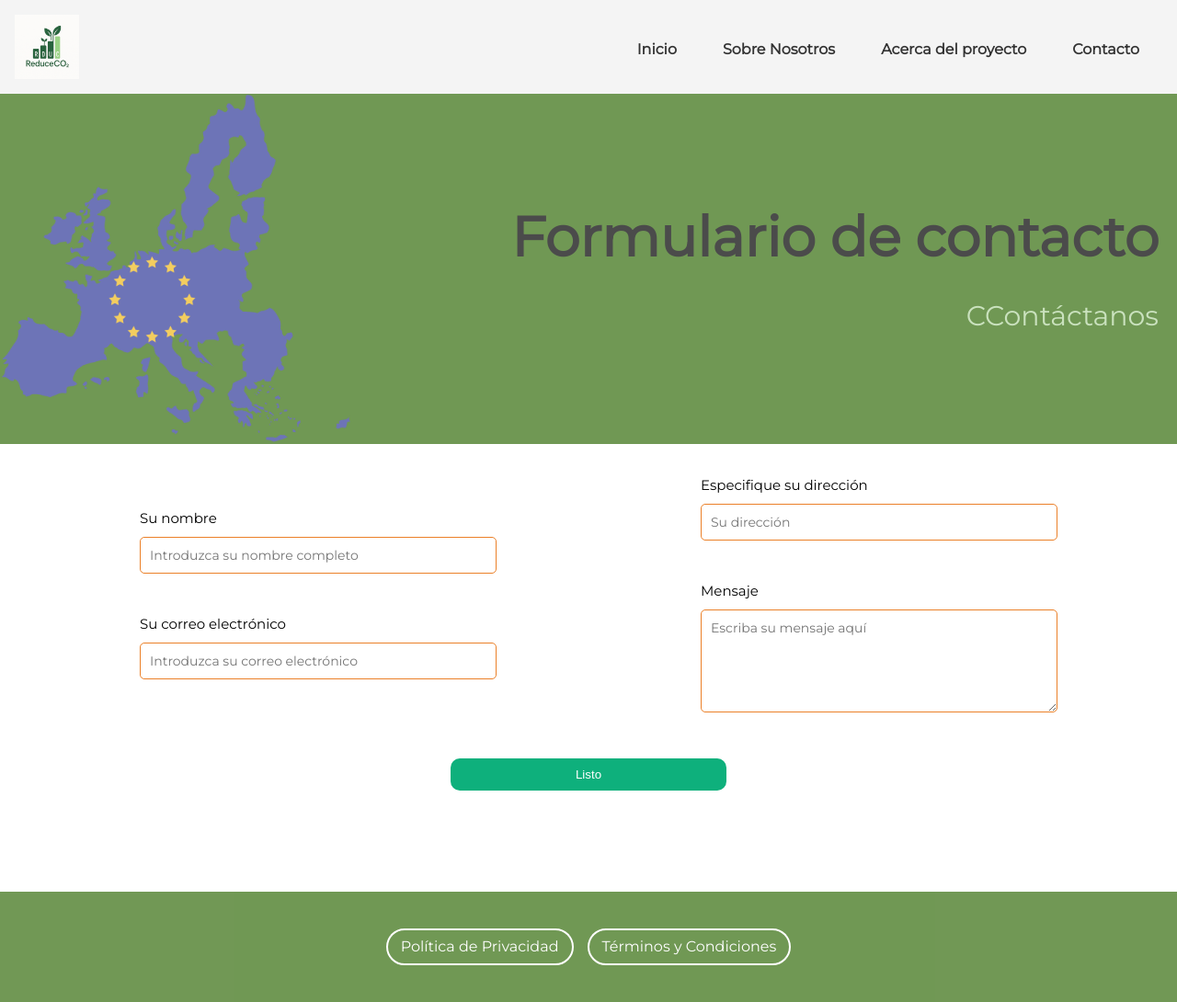
After one commit to alusilcof5/eu_emisions, a Flask app: page /form in a window 1280 px wide. The commit adds this page. Shown: the whole page at 92% size. Run offline with Flask 3, Linux system fonts and the light colour scheme.

Commit message:
feat: adding contact form

```diff
--- a/main.py
+++ b/main.py
@@ -1,9 +1,10 @@
 import json
-from flask import Flask, render_template
+from flask import Flask, render_template, request, redirect, url_for, flash
 
 app = Flask(__name__)
+app.secret_key = 'your_secret_key'
 
-# Ruta principal - vista general de todos los países
+
 @app.route('/')
 def index():
     with open('static/json/emisiones_co2.json', 'r') as f:
@@ -11,24 +12,20 @@ def index():
 
     return render_template('index.html', countries=countries)
 
-# Ruta "About Us" - información del equipo
 @app.route('/about')
 def about():
-    # No necesitamos leer el JSON aquí, porque no mostramos países
     return render_template('about.html')
+
 
 @app.route('/project')
 def project():
-    # No necesitamos leer el JSON aquí, porque no mostramos países
     return render_template('project.html')
 
-# Ruta para ver detalles de un país
 @app.route('/country/<country_code>')
 def country_details(country_code):
     with open('static/json/emisiones_co2.json', 'r') as f:
         countries = json.load(f)
 
-    # Buscar el país por su código (por ejemplo: 'es', 'fr', etc.)
     country = next((c for c in countries if c['code'] == country_code), None)
 
     if country is None:
@@ -36,5 +33,31 @@ def country_details(country_code):
 
     return render_template('country_details.html', country=country)
 
+@app.route('/form')
+def form():
+    return render_template('form.html')
+
+
+@app.route('/submit', methods=['POST'])
+def submit_form():
+    name = request.form.get('name')
+    email = request.form.get('email')
+    address = request.form.get('address')
+    message = request.form.get('message')
+
+
+    if not all([name, email, address, message]):
+        flash('Todos los campos son obligatorios.')
+        return redirect(url_for('form'))
+
+
+    return redirect(url_for('thanks'))
+
+# Ruta de agradecimiento
+
+@app.route('/thanks')
+def thanks():
+    return render_template('thanks.html')
+
 if __name__ == '__main__':
     app.run(debug=True)
--- /dev/null
+++ b/static/css/form.css
@@ -0,0 +1,125 @@
+.form {
+    display: flex;
+    flex-direction: column;
+    align-items: center;
+    gap: 50px;
+}
+
+.user {
+    display: flex;
+    flex-direction: row;
+    width: 100%;
+    justify-content: space-around;
+}
+
+.user-info,
+.address-date {
+    width: 30%;
+    display: flex;
+    flex-direction: column;
+    gap: 40px;
+}
+
+.user input,
+.user textarea {
+    padding: 10px;
+    border: 1px solid #EB8028;
+    background: inherit;
+    border-radius: 5px;
+    width: 100%;
+    resize: vertical; /* permite redimensionar verticalmente si se desea */
+    font-family: inherit; /* mantiene coherencia con el resto del formulario */
+    font-size: 14px;
+    color: inherit;
+}
+
+.user input:focus,
+.user input:active,
+.user textarea:focus,
+.user textarea:active {
+    border: 1px solid #EB8028;
+    outline: none;
+}
+
+label {
+    display: inline-block;
+    margin-bottom: 10px;
+    font-size: 15px;
+}
+
+.button {
+    width: 10%;
+    padding: 10px;
+    min-width: 300px;
+    cursor: pointer;
+    align-self: center;
+    border: none;
+    border-radius: 10px;
+    background: #0EB07C;
+    color: #fff;
+}
+
+.thanks-container {
+    display: flex;
+    flex-direction: column;
+    justify-content: center;
+    align-items: center;
+    height: 10vh;
+    text-align: center;
+    padding: 1rem;
+  }
+
+  .thanks-container h1 {
+    font-size: 2rem;
+    margin-bottom: 1rem;
+  }
+
+  .thanks-container p {
+    font-size: 1.2rem;
+  }
+
+
+
+@media screen and (max-width: 1024px) {
+    .user {
+        flex-direction: column;
+        align-items: center;
+        gap: 40px;
+    }
+
+    .user-info,
+    .address-date {
+        width: 80%;
+    }
+
+    .button {
+        width: 80%;
+    }
+
+    .thanks-container h1 {
+        font-size: 2.5rem;
+      }
+
+      .thanks-container p {
+        font-size: 1.4rem;
+      }
+}
+
+@media screen and (max-width: 480px) {
+    .user-info,
+    .address-date {
+        width: 100%;
+    }
+
+    .button {
+        width: 100%;
+    }
+
+    .thanks-container h1 {
+        font-size: 3rem;
+      }
+
+      .thanks-container p {
+        font-size: 1.5rem;
+      }
+}
--- a/static/css/style.css
+++ b/static/css/style.css
@@ -55,8 +55,8 @@ ul {
     background-repeat: no-repeat;
     background-position: left;
     background-color: #356d0d;
-    padding: 25vh 30px;
-    margin-bottom: 60px;
+    padding: 15vh 20px;
+    margin-bottom: 30px;
     display: flex;
     flex-direction: column;
     align-items: flex-end;
@@ -77,7 +77,7 @@ ul {
 }
 
 main {
-    padding: 0 30px 100px;
+    padding: 0 30px 50px;
 }
 
 .main__title {
@@ -224,6 +224,7 @@ a:visited {
 .nav-links a {
     text-decoration: none;
     font-weight: bold;
+    font-size: medium;
     padding: 5px 10px;
     color: #333;
 }
--- a/templates/country_details.html
+++ b/templates/country_details.html
@@ -1,6 +1,7 @@
 {% extends "layout.html" %}
 
 {% block title %}countries details{% endblock %}
+{% block header_subtitle %}Conoce los detalles de cada país{% endblock %}
 
 {% block content %}
     <section class="country-info">
--- /dev/null
+++ b/templates/form.html
@@ -0,0 +1,36 @@
+{% extends "layout.html" %}
+
+{% block title %}Contacto{% endblock %}
+
+{% block header_title %}Formulario de contacto{% endblock %}
+{% block header_subtitle %}CContáctanos{% endblock %}
+{% block content %}
+
+<form action="{{ url_for('submit_form') }}" method="post" class="form">
+  <div class="user">
+    <ul class="user-info">
+        <li class="user-info__item">
+            <label for="name">Su nombre</label>
+            <input type="text" name="name" id="name" placeholder="Introduzca su nombre completo" required>
+        </li>
+        <li class="user-info__item">
+            <label for="email">Su correo electrónico</label>
+            <input type="email" name="email" id="email" placeholder="Introduzca su correo electrónico" required>
+        </li>
+    </ul>
+
+    <ul class="address-date">
+        <li class="user-info__item">
+            <label for="address">Especifique su dirección</label>
+            <input type="text" name="address" id="address" placeholder="Su dirección" required>
+        </li>
+        <li class="user-info__item">
+            <label for="message">Mensaje</label>
+            <textarea name="message" id="message" rows="5" placeholder="Escriba su mensaje aquí" required></textarea>
+        </li>
+    </ul>
+  </div>
+  <button class="button" type="submit">Listo</button>
+</form>
+
+{% endblock %}
--- a/templates/layout.html
+++ b/templates/layout.html
@@ -8,6 +8,8 @@
     <link rel="stylesheet" href="{{ url_for('static', filename='css/country_details.css') }}">
     <link rel="stylesheet" href="{{ url_for('static', filename='css/about.css') }}">
     <link rel="stylesheet" href="{{ url_for('static', filename='css/project.css') }}">
+    <link rel="stylesheet" href="../static/css/form.css">
+
     <link rel="icon" href="{{ url_for('static', filename='img/favicon.png') }}" type="image/png">
 
 
@@ -19,8 +21,10 @@
 
     <nav class="navbar">
         <div class="navbar__right">
-            <img src="{{ url_for('static', filename='img/logo.png') }}" alt="logo" class="logo" />
-        </div>
+            <a href="{{ url_for('index') }}">
+                <img src="{{ url_for('static', filename='img/favicon.png') }}" alt="Inicio" style="height: 70px;">
+              </a>
+                      </div>
 
         <div class="navbar__left">
             <button class="menu-toggle">☰</button>
@@ -28,6 +32,9 @@
                 <li><a href="{{ url_for('index') }}" class="menu">Inicio</a></li>
                 <li><a href="{{ url_for('about') }}" class="menu">Sobre Nosotros</a></li>
                 <li><a href="{{ url_for('project') }}" class="menu">Acerca del proyecto</a></li>
+                <li><a href="{{ url_for('form') }}" class="menu">Contacto</a></li>
+
+
             </ul>
         </div>
 
```
Also changed, not shown: templates/thanks.html (added, +14 -0 lines).
